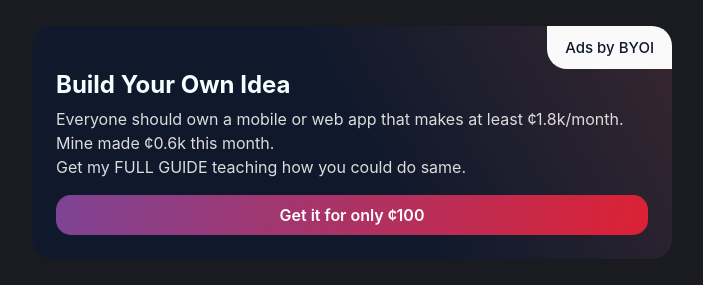
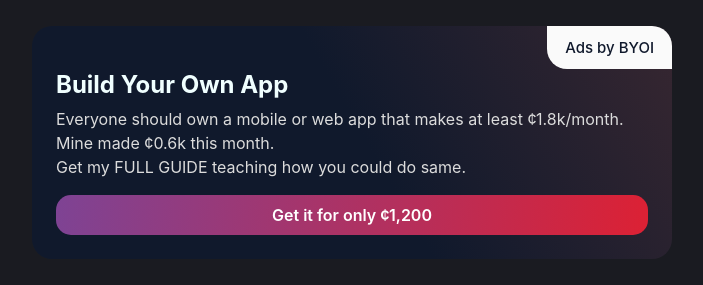
Before and after one commit to joeokat/Portfolio2.0, a React (Create React App) app: page / in a window 1280 px wide. Shown: the part 1115-1400 px from the top of the page, without its empty margins (288-991 px from the left). Built offline with nearby package versions, Linux system fonts and the light colour scheme.

Commit message:
Update SpartanAds.jsx

```diff
--- a/src/components/SpartanAds.jsx
+++ b/src/components/SpartanAds.jsx
@@ -6,7 +6,7 @@ export const SpartanAds = () => {
     <div className="card--container">
       <div className="card">
         <div className="b--ads"> Ads by BYOI</div>
-         <h2> Build Your Own Idea </h2>
+         <h2> Build Your Own App </h2>
         <p>
         {/* Learn to Build and Monetize iOS and Android Apps with just HTML and CSS.
           Get my FULL GUIDE teaching you how to make ¢2,500 in a month+. */}
@@ -21,7 +21,7 @@ export const SpartanAds = () => {
         href="https://t.me/+oCeVAiPJM482NjI0"
         rel="noreferrer"
         target="_blank">
-          Get it for only ¢100
+          Get it for only ¢1,200
         </a>
       </div>
     </div>
```
